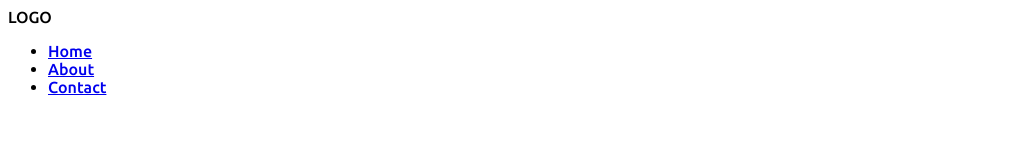
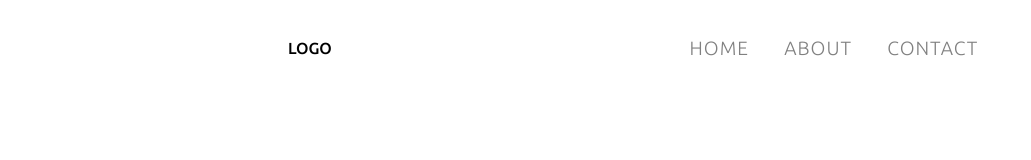
Before and after one commit to kamillo9205/holidaysOnePage, a plain HTML site: page index.html in a window 1280 px wide. Shown: the whole page, without its empty margins (0-1031 px from the left). Drawn offline with Linux system fonts and the light colour scheme.

Commit message:
styled nav bar for mobile and desktop view

```diff
--- a/index.html
+++ b/index.html
@@ -8,6 +8,7 @@
     <link rel="preconnect" href="https://fonts.gstatic.com" crossorigin>
     <link href="https://fonts.googleapis.com/css2?family=Ubuntu:wght@300;500;700&display=swap" rel="stylesheet">
 
+    <script src="https://kit.fontawesome.com/d47e7f6b18.js" crossorigin="anonymous"></script>
     <link rel="stylesheet" href="styles.css">
 </head>
 <body>
@@ -22,11 +23,13 @@
                 <li class="nav__wrapper__list-item"> <a href="#"> Contact </a></li>
             </ul>
             <div class="nav__wrapper__hamburger-menu">
-
+                <a href="#" class="wrapper__hamburger-menu__bars">
+                    <i id="menuBtn" class="fa-solid fa-bars"></i>
+                </a>
             </div>
         </div>
     </nav>
 
 </body>
-<script src="myscripts.js"></script>
+<script src="scripts.js"></script>
 </html>
--- a/scripts.js
+++ b/scripts.js
@@ -0,0 +1,9 @@
+window.addEventListener("DOMContentLoaded", (event) => {
+    let menuBtn = document.getElementById("menuBtn");
+    let navWrapperList = document.querySelector(".nav__wrapper__list");
+
+
+    menuBtn.addEventListener("click",  function(){
+        navWrapperList.classList.toggle('nav__wrapper__list--active')
+    });
+  });
--- a/styles.css
+++ b/styles.css
@@ -1,3 +1,122 @@
 *{
     font-family: 'Ubuntu', sans-serif;
+    margin: 0;
+    box-sizing: border-box;
 }
+
+ul {
+    list-style: none;
+    margin: 0;
+    padding: 0;
+}
+
+a {
+    text-decoration: none;
+}
+
+nav{
+    min-width: 100%;
+    display: flex;
+    justify-content: center;
+    align-items: center;
+}
+
+.nav__wrapper{
+    width: 80%;
+    height: 1.6rem;
+    margin: 1rem 0;
+    display: flex;
+    flex-direction: row;
+    justify-content: space-between;
+    align-items: center;
+    position: relative;
+}
+
+.nav__wrapper__list{
+    position: absolute;
+    z-index: 1000;
+    top: 40px;
+    right: 0;
+    width: 45%;
+    height: 0;
+    display: flex;
+    flex-direction: column;
+    align-items: flex-start;
+    background-color: white;
+    overflow: hidden;
+    transition: .4s height ease-out;
+}
+
+.nav__wrapper__list--active{
+    height: 10rem;
+}
+
+.nav__wrapper__list-item {
+    margin: .2rem;
+    padding: .2rem 0;
+    letter-spacing: 1px;
+    font-size: 1.4rem;
+    width: 100%;
+}
+
+.nav__wrapper__list-item a{
+    color: grey;
+}
+
+.wrapper__hamburger-menu__bars{
+    width: auto;
+    height: auto;
+    display: flex;
+    justify-content: center;
+    align-items: center;
+}
+
+.wrapper__hamburger-menu__bars i {
+    font-size: 1.4rem;
+    color: black;
+}
+
+@media (min-width: 550px){
+
+    nav{
+        height: 6rem;
+    }
+    .nav__wrapper{
+        height: 90%;
+        width: 55%;
+    }
+
+    .nav__wrapper__list{
+        position: static;
+        height: 100%;
+        flex-direction: row;
+        align-items: center;
+        min-width: 320px;
+        max-width: 440px;
+    }
+
+    .nav__wrapper__list-item{
+        display: flex;
+        align-items: center;
+        justify-content: center;
+        margin: 0 .1rem;
+        height: 80%;
+        padding: .2rem 1rem;
+        font-size: 1.2rem;
+        font-weight: 300;
+        text-transform: uppercase;
+        transition: .3s background-color ease-in-out ;
+    }
+
+    .nav__wrapper__list-item:hover{
+        background-color: salmon;
+    }
+
+    .nav__wrapper__list-item:hover a{
+        color: white;
+    }
+
+    .nav__wrapper__hamburger-menu{
+        display: none;
+    }
+}
```
Lines whose indentation alone changed are shown as unchanged.
